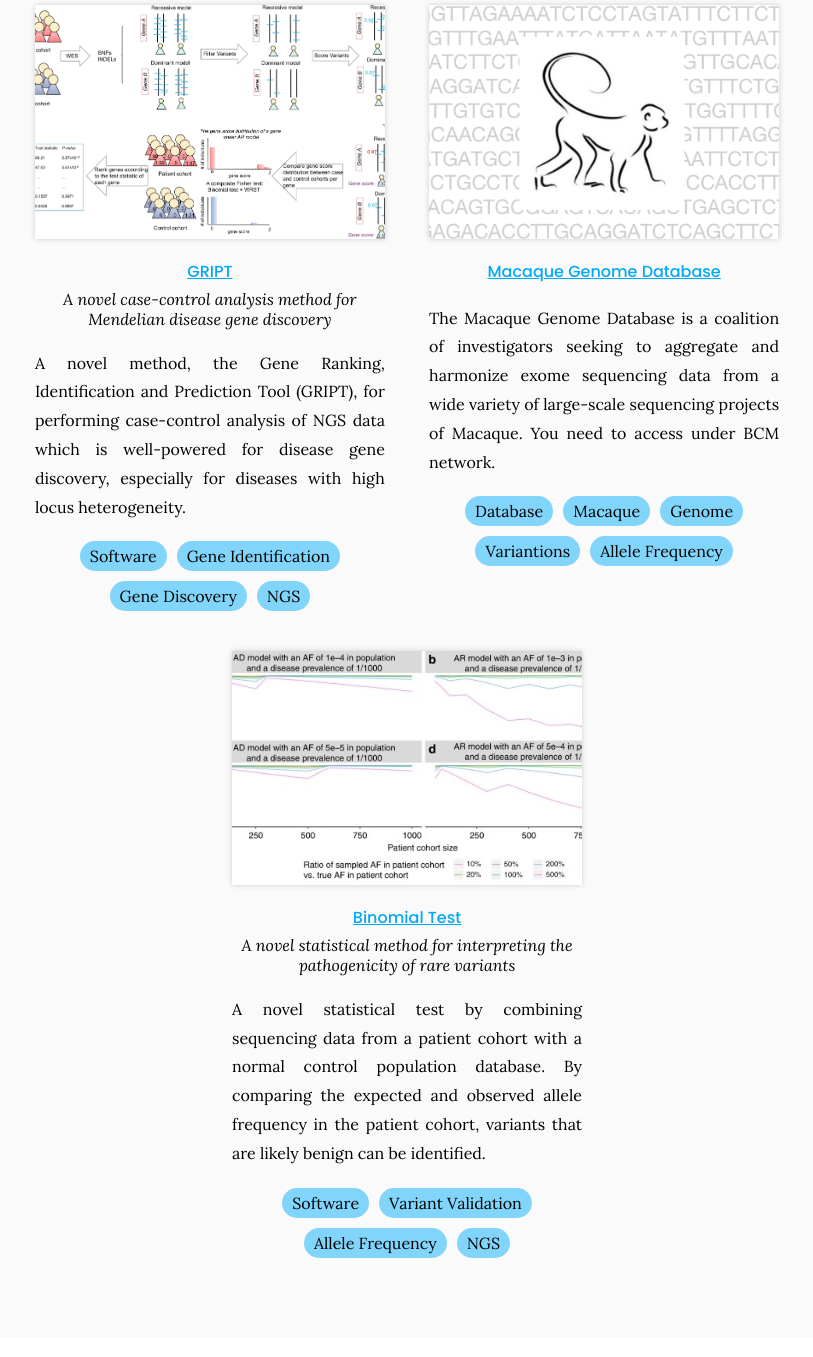
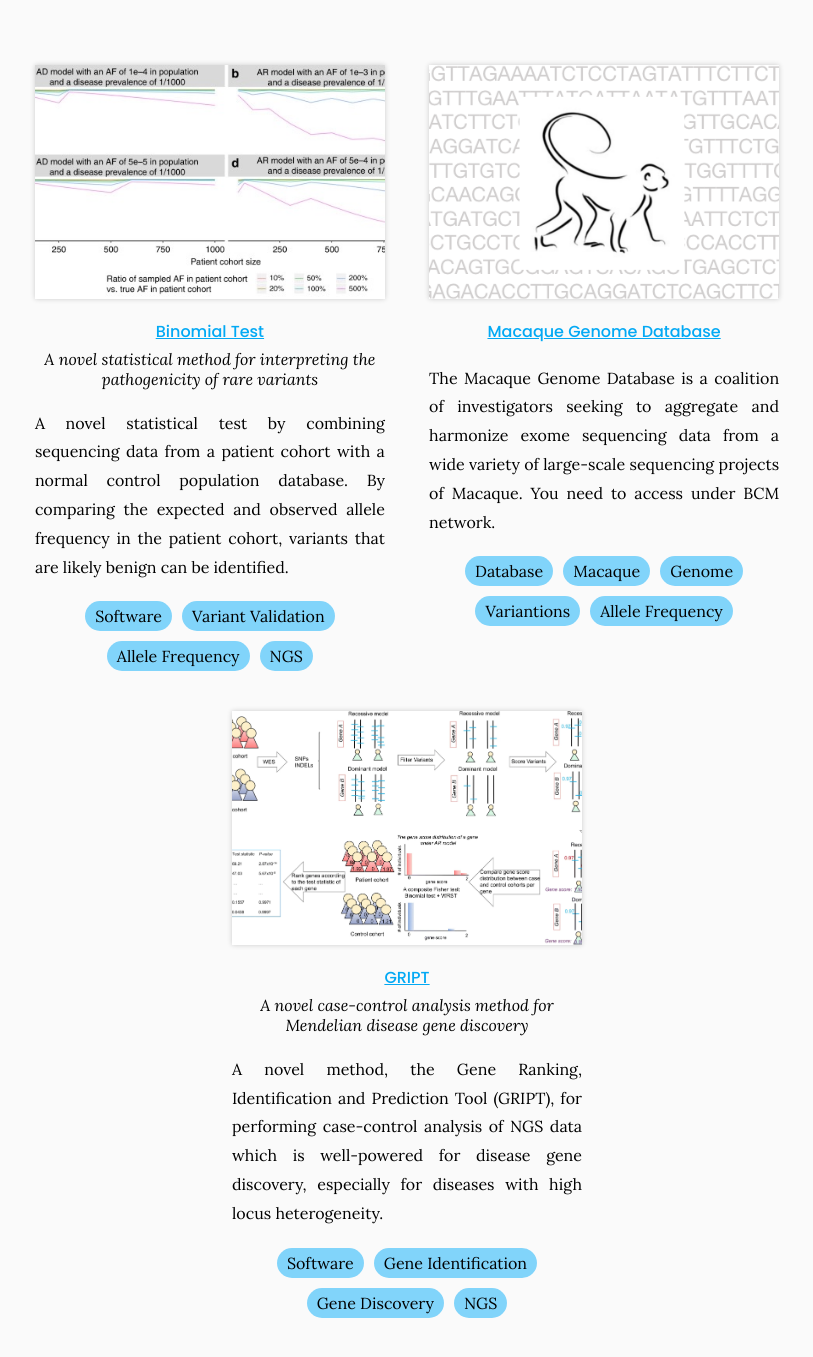
Before and after one commit to RCHENLAB/rchenlab.github.io, a Jekyll site: the page built from tools/index.md, in a window 1280 px wide and 1400 px high, scrolled down 544 px. Shown: the top 1357 px of the window, without its empty margins (233-1046 px from the left). Built offline with Jekyll 4.4.1, drawn with Linux system fonts in a browser that asks for light colours; some of the changed text lies outside the part shown.

Commit message:
Update list.html

```diff
--- a/_includes/list.html
+++ b/_includes/list.html
@@ -30,7 +30,7 @@
 
 {%- assign items = year.items -%}
 
-{%- if years.size > 1 -%}
+{%- if years.size > 0 -%}
   <h3 id="{{ year.name }}">{{ year.name }}</h3>
   {%- assign items = items | sort: "date" | reverse -%}
 {%- endif -%}
```
